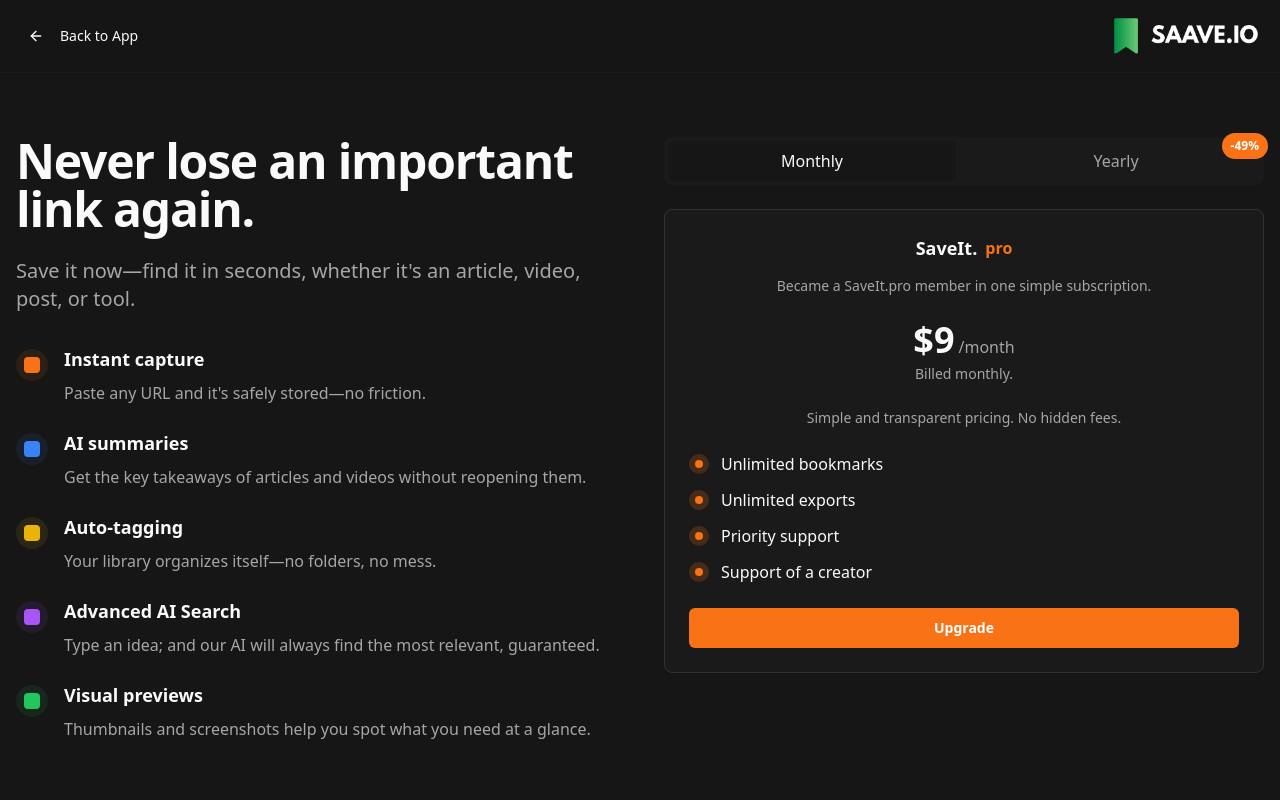
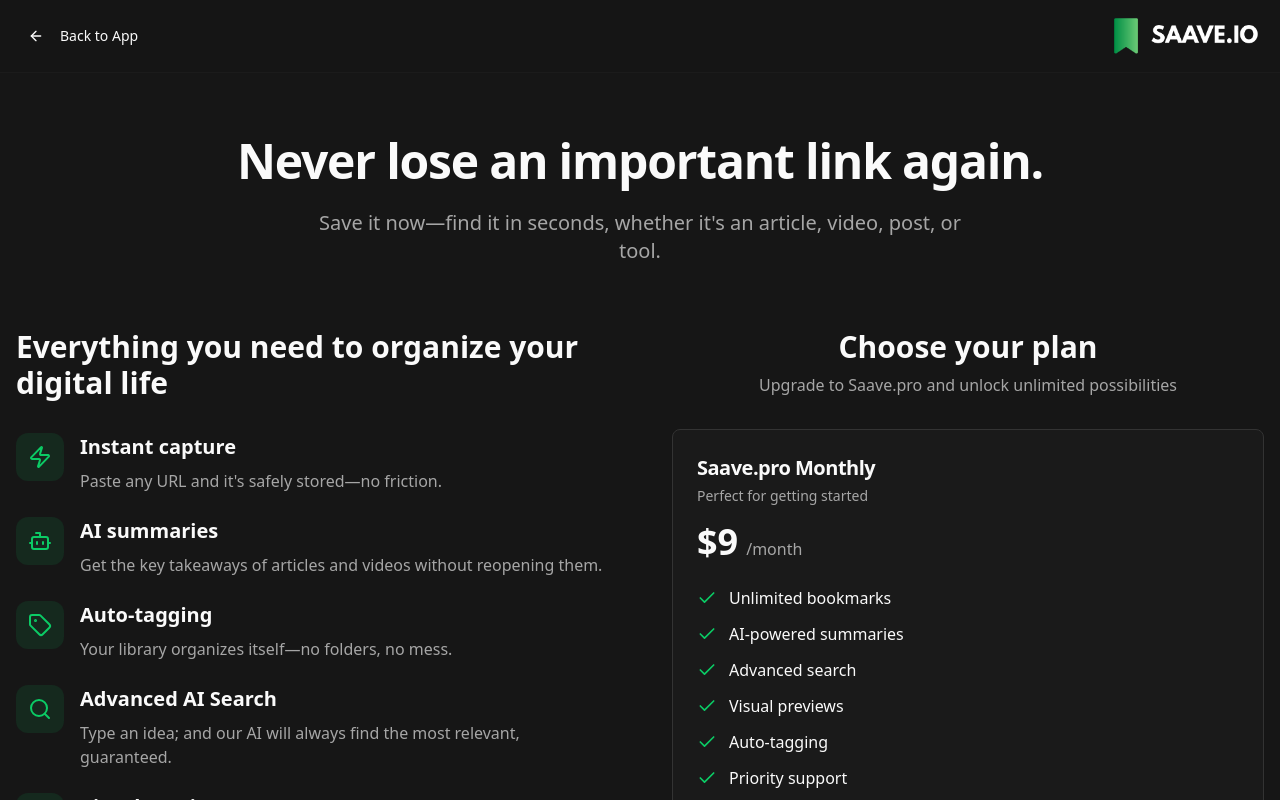
Before and after one commit to antoine78910/saav-pastel-genesis, a React (Vite) app: page /upgrade in a window 1280 px wide. Shown: the top 800 px of the page. Built offline with nearby package versions, Linux system fonts and the light colour scheme.

Commit message:
Refactor: Redesign upgrade page
Redesigned the upgrade page from scratch with new branding and content, including pricing plans for Saave.pro.

```diff
--- a/src/pages/Upgrade.tsx
+++ b/src/pages/Upgrade.tsx
@@ -1,11 +1,58 @@
 import { Button } from "@/components/ui/button";
 import { Card, CardContent, CardDescription, CardHeader, CardTitle } from "@/components/ui/card";
 import { Badge } from "@/components/ui/badge";
-import { Check, ArrowLeft } from "lucide-react";
+import { Check, ArrowLeft, Zap, Bot, Tag, Search, Image } from "lucide-react";
 import { useNavigate } from "react-router-dom";
 
 const Upgrade = () => {
   const navigate = useNavigate();
+
+  const features = [
+    {
+      icon: Zap,
+      title: "Instant capture",
+      description: "Paste any URL and it's safely stored—no friction.",
+    },
+    {
+      icon: Bot,
+      title: "AI summaries",
+      description: "Get the key takeaways of articles and videos without reopening them.",
+    },
+    {
+      icon: Tag,
+      title: "Auto-tagging",
+      description: "Your library organizes itself—no folders, no mess.",
+    },
+    {
+      icon: Search,
+      title: "Advanced AI Search",
+      description: "Type an idea; and our AI will always find the most relevant, guaranteed.",
+    },
+    {
+      icon: Image,
+      title: "Visual previews",
+      description: "Thumbnails and screenshots help you spot what you need at a glance.",
+    },
+  ];
+
+  const pricingPlans = [
+    {
+      name: "Monthly",
+      price: "$9",
+      period: "month",
+      description: "Perfect for getting started",
+      popular: false,
+    },
+    {
+      name: "Yearly",
+      price: "$5",
+      period: "month",
+      description: "Best value for power users",
+      popular: true,
+      discount: "-45%",
+      originalPrice: "$9",
+    },
+  ];
 
   return (
     <div className="min-h-screen bg-background">
@@ -13,12 +60,10 @@ const Upgrade = () => {
       <header className="border-b border-border/20 bg-background/80 backdrop-blur-sm sticky top-0 z-50">
         <div className="container mx-auto px-4 py-4">
           <div className="flex items-center justify-between">
-            <div className="flex items-center gap-3">
             <Button variant="ghost" size="sm" onClick={() => navigate('/app')}>
               <ArrowLeft className="h-4 w-4 mr-2" />
               Back to App
             </Button>
-            </div>
             <img
               src="/lovable-uploads/750dd3cd-b81d-436c-a3c8-9354275fb2f5.png"
               alt="saave.io logo"
@@ -29,153 +74,155 @@ const Upgrade = () => {
       </header>
 
       <div className="container mx-auto px-4 py-16">
-        <div className="grid lg:grid-cols-2 gap-12 items-start">
-          {/* Left Column */}
-          <div className="space-y-8">
-            <div className="space-y-6">
-              <h1 className="text-5xl font-bold tracking-tight text-foreground">
+        {/* Hero Section */}
+        <div className="text-center mb-16">
+          <h1 className="text-5xl font-bold tracking-tight text-foreground mb-6">
             Never lose an important link again.
           </h1>
-              <p className="text-xl text-muted-foreground">
+          <p className="text-xl text-muted-foreground max-w-2xl mx-auto">
             Save it now—find it in seconds, whether it's an article, video, post, or tool.
           </p>
         </div>
 
+        <div className="grid lg:grid-cols-2 gap-16 items-start">
+          {/* Features Section */}
+          <div className="space-y-8">
+            <h2 className="text-3xl font-bold text-foreground mb-8">
+              Everything you need to organize your digital life
+            </h2>
+
             <div className="space-y-6">
-              <div className="flex items-start gap-4">
-                <div className="w-8 h-8 rounded-full bg-orange-500/10 flex items-center justify-center mt-1">
-                  <div className="w-4 h-4 bg-orange-500 rounded-sm"></div>
+              {features.map((feature, index) => (
+                <div key={index} className="flex items-start gap-4">
+                  <div className="w-12 h-12 rounded-xl bg-primary/10 flex items-center justify-center">
+                    <feature.icon className="w-6 h-6 text-primary" />
                   </div>
-                <div>
-                  <h3 className="font-semibold text-lg mb-2">Instant capture</h3>
+                  <div className="flex-1">
+                    <h3 className="text-xl font-semibold text-foreground mb-2">
+                      {feature.title}
+                    </h3>
                     <p className="text-muted-foreground">
-                    Paste any URL and it's safely stored—no friction.
+                      {feature.description}
                     </p>
                   </div>
                 </div>
-
-              <div className="flex items-start gap-4">
-                <div className="w-8 h-8 rounded-full bg-blue-500/10 flex items-center justify-center mt-1">
-                  <div className="w-4 h-4 bg-blue-500 rounded-sm"></div>
-                </div>
-                <div>
-                  <h3 className="font-semibold text-lg mb-2">AI summaries</h3>
-                  <p className="text-muted-foreground">
-                    Get the key takeaways of articles and videos without reopening them.
-                  </p>
+              ))}
             </div>
           </div>
 
-              <div className="flex items-start gap-4">
-                <div className="w-8 h-8 rounded-full bg-yellow-500/10 flex items-center justify-center mt-1">
-                  <div className="w-4 h-4 bg-yellow-500 rounded-sm"></div>
+          {/* Pricing Section */}
+          <div className="space-y-6">
+            <div className="text-center mb-8">
+              <h2 className="text-3xl font-bold text-foreground mb-2">
+                Choose your plan
+              </h2>
+              <p className="text-muted-foreground">
+                Upgrade to Saave.pro and unlock unlimited possibilities
+              </p>
             </div>
+
+            <div className="space-y-4">
+              {pricingPlans.map((plan, index) => (
+                <Card
+                  key={index}
+                  className={`relative overflow-hidden transition-all duration-300 hover:shadow-lg ${
+                    plan.popular
+                      ? 'border-primary shadow-md ring-2 ring-primary/20'
+                      : 'border-border hover:border-primary/30'
+                  }`}
+                >
+                  {plan.popular && (
+                    <div className="absolute top-0 right-0 bg-primary text-primary-foreground px-3 py-1 text-sm font-medium">
+                      Most Popular
+                    </div>
+                  )}
+
+                  <CardHeader className="pb-4">
+                    <div className="flex items-center justify-between">
                       <div>
-                  <h3 className="font-semibold text-lg mb-2">Auto-tagging</h3>
-                  <p className="text-muted-foreground">
-                    Your library organizes itself—no folders, no mess.
-                  </p>
+                        <CardTitle className="text-xl font-bold">
+                          Saave.pro {plan.name}
+                        </CardTitle>
+                        <CardDescription className="mt-1">
+                          {plan.description}
+                        </CardDescription>
+                      </div>
+                      {plan.discount && (
+                        <Badge variant="destructive" className="bg-red-500 text-white">
+                          {plan.discount}
+                        </Badge>
+                      )}
+                    </div>
+                  </CardHeader>
+
+                  <CardContent className="space-y-6">
+                    <div className="flex items-baseline gap-2">
+                      <span className="text-4xl font-bold text-foreground">
+                        {plan.price}
+                      </span>
+                      <span className="text-muted-foreground">
+                        /{plan.period}
+                      </span>
+                      {plan.originalPrice && (
+                        <span className="text-sm text-muted-foreground line-through ml-2">
+                          {plan.originalPrice}/{plan.period}
+                        </span>
+                      )}
+                    </div>
+
+                    <div className="space-y-3">
+                      <div className="flex items-center gap-3">
+                        <Check className="h-5 w-5 text-primary" />
+                        <span className="text-foreground">Unlimited bookmarks</span>
+                      </div>
+                      <div className="flex items-center gap-3">
+                        <Check className="h-5 w-5 text-primary" />
+                        <span className="text-foreground">AI-powered summaries</span>
+                      </div>
+                      <div className="flex items-center gap-3">
+                        <Check className="h-5 w-5 text-primary" />
+                        <span className="text-foreground">Advanced search</span>
+                      </div>
+                      <div className="flex items-center gap-3">
+                        <Check className="h-5 w-5 text-primary" />
+                        <span className="text-foreground">Visual previews</span>
+                      </div>
+                      <div className="flex items-center gap-3">
+                        <Check className="h-5 w-5 text-primary" />
+                        <span className="text-foreground">Auto-tagging</span>
+                      </div>
+                      <div className="flex items-center gap-3">
+                        <Check className="h-5 w-5 text-primary" />
+                        <span className="text-foreground">Priority support</span>
                       </div>
                     </div>
 
-              <div className="flex items-start gap-4">
-                <div className="w-8 h-8 rounded-full bg-purple-500/10 flex items-center justify-center mt-1">
-                  <div className="w-4 h-4 bg-purple-500 rounded-sm"></div>
-                </div>
-                <div>
-                  <h3 className="font-semibold text-lg mb-2">Advanced AI Search</h3>
-                  <p className="text-muted-foreground">
-                    Type an idea; and our AI will always find the most relevant, guaranteed.
-                  </p>
-                </div>
+                    <Button
+                      className={`w-full font-semibold py-3 ${
+                        plan.popular
+                          ? 'bg-primary hover:bg-primary/90 text-primary-foreground'
+                          : 'bg-secondary hover:bg-secondary/90 text-secondary-foreground'
+                      }`}
+                      size="lg"
+                    >
+                      {plan.popular ? 'Choose Yearly' : 'Choose Monthly'}
+                    </Button>
+                  </CardContent>
+                </Card>
+              ))}
             </div>
 
-              <div className="flex items-start gap-4">
-                <div className="w-8 h-8 rounded-full bg-green-500/10 flex items-center justify-center mt-1">
-                  <div className="w-4 h-4 bg-green-500 rounded-sm"></div>
-                </div>
-                <div>
-                  <h3 className="font-semibold text-lg mb-2">Visual previews</h3>
-                  <p className="text-muted-foreground">
-                    Thumbnails and screenshots help you spot what you need at a glance.
-                  </p>
-                </div>
+            <div className="text-center text-sm text-muted-foreground mt-6">
+              <p>✨ 7-day free trial • Cancel anytime • No hidden fees</p>
             </div>
           </div>
         </div>
 
-          {/* Right Column - Pricing */}
-          <div className="space-y-6">
-            <div className="flex gap-4 bg-muted/50 rounded-lg p-1">
-              <button className="flex-1 py-2 px-4 rounded-md bg-background text-foreground font-medium">
-                Monthly
-              </button>
-              <button className="flex-1 py-2 px-4 rounded-md text-muted-foreground font-medium relative">
-                Yearly
-                <Badge className="absolute -top-2 -right-2 bg-orange-500 text-white text-xs px-2 py-1">
-                  -49%
-                </Badge>
-              </button>
-            </div>
-
-            <Card className="bg-card border-border">
-              <CardHeader className="text-center">
-                <div className="flex items-center justify-center gap-2 mb-2">
-                  <span className="text-lg font-semibold">SaveIt.</span>
-                  <span className="text-orange-500 font-semibold">pro</span>
-                </div>
-                <CardDescription className="text-muted-foreground">
-                  Became a SaveIt.pro member in one simple subscription.
-                </CardDescription>
-              </CardHeader>
-              <CardContent className="space-y-6">
-                <div className="text-center">
-                  <div className="flex items-baseline justify-center gap-1">
-                    <span className="text-4xl font-bold">$9</span>
-                    <span className="text-muted-foreground">/month</span>
-                  </div>
-                  <p className="text-sm text-muted-foreground mt-1">
-                    Billed monthly.
+        {/* Additional Info */}
+        <div className="mt-16 text-center">
+          <p className="text-muted-foreground">
+            Join thousands of users who never lose important links again
           </p>
-                </div>
-
-                <p className="text-center text-sm text-muted-foreground">
-                  Simple and transparent pricing. No hidden fees.
-                </p>
-
-                <div className="space-y-3">
-                  <div className="flex items-center gap-3">
-                    <div className="w-5 h-5 rounded-full bg-orange-500/20 flex items-center justify-center">
-                      <div className="w-2 h-2 bg-orange-500 rounded-full"></div>
-                    </div>
-                    <span className="text-foreground">Unlimited bookmarks</span>
-                  </div>
-                  <div className="flex items-center gap-3">
-                    <div className="w-5 h-5 rounded-full bg-orange-500/20 flex items-center justify-center">
-                      <div className="w-2 h-2 bg-orange-500 rounded-full"></div>
-                    </div>
-                    <span className="text-foreground">Unlimited exports</span>
-                  </div>
-                  <div className="flex items-center gap-3">
-                    <div className="w-5 h-5 rounded-full bg-orange-500/20 flex items-center justify-center">
-                      <div className="w-2 h-2 bg-orange-500 rounded-full"></div>
-                    </div>
-                    <span className="text-foreground">Priority support</span>
-                  </div>
-                  <div className="flex items-center gap-3">
-                    <div className="w-5 h-5 rounded-full bg-orange-500/20 flex items-center justify-center">
-                      <div className="w-2 h-2 bg-orange-500 rounded-full"></div>
-                    </div>
-                    <span className="text-foreground">Support of a creator</span>
-                  </div>
-                </div>
-
-                <Button className="w-full bg-orange-500 hover:bg-orange-600 text-white font-semibold py-3">
-                  Upgrade
-                </Button>
-              </CardContent>
-            </Card>
-          </div>
         </div>
       </div>
     </div>
```
Lines whose indentation alone changed are shown as unchanged.
